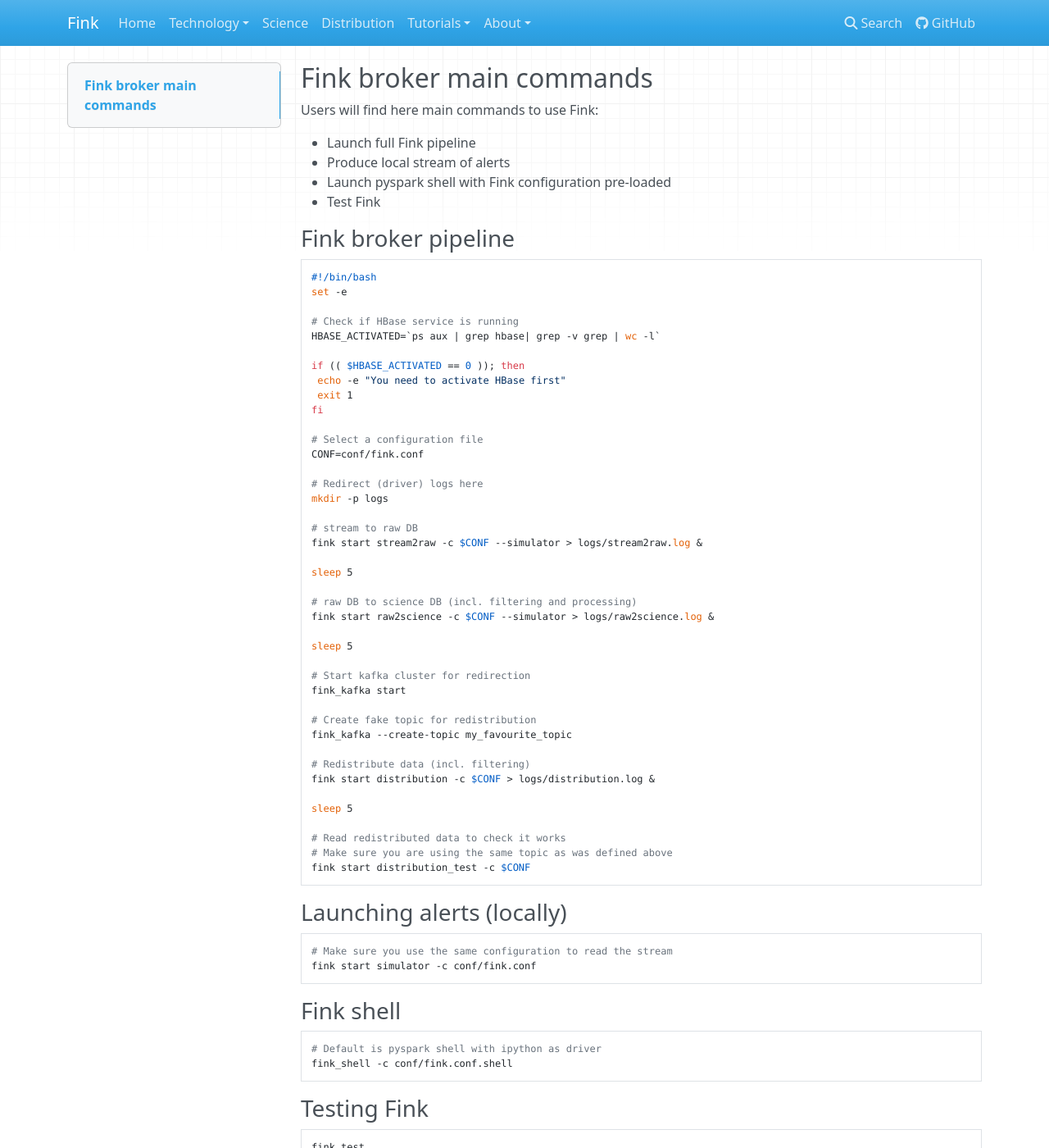
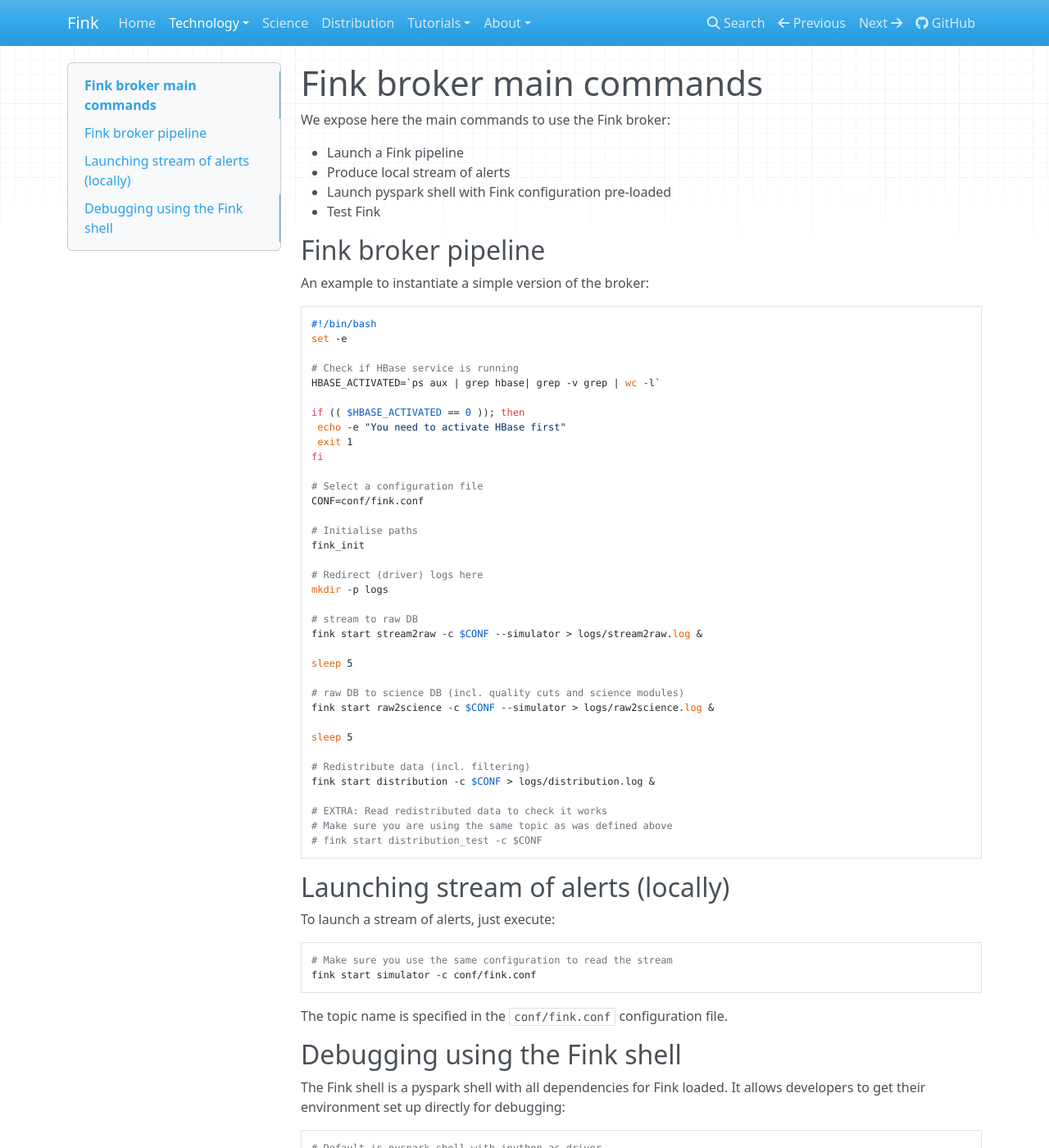
Before and after one commit to astrolabsoftware/fink, an MkDocs documentation site: the page built from docs/broker/cheatsheet.md, in a window 1280 px wide and 1400 px high. Shown: the whole window at 82% size. Built offline with MkDocs 1.6.1, drawn with Linux system fonts in a browser that asks for light colours; nearby versions of some CDN libraries; some of the changed text lies outside the part shown.

Commit message:
Update the index and the broker section

````diff
--- a/docs/cheatsheet.md
+++ b/docs/broker/cheatsheet.md
@@ -1,13 +1,15 @@
-## Fink broker main commands
+# Fink broker main commands
 
-Users will find here main commands to use Fink:
+We expose here the main commands to use the Fink broker:
 
-- Launch full Fink pipeline
+- Launch a Fink pipeline
 - Produce local stream of alerts
 - Launch pyspark shell with Fink configuration pre-loaded
 - Test Fink
 
-### Fink broker pipeline
+## Fink broker pipeline
+
+An example to instantiate a simple version of the broker:
 
 ```bash
 #!/bin/bash
@@ -24,6 +26,9 @@ fi
 # Select a configuration file
 CONF=conf/fink.conf
 
+# Initialise paths
+fink_init
+
 # Redirect (driver) logs here
 mkdir -p logs
 
@@ -32,35 +37,33 @@ fink start stream2raw -c $CONF --simulator > logs/stream2raw.log &
 
 sleep 5
 
-# raw DB to science DB (incl. filtering and processing)
+# raw DB to science DB (incl. quality cuts and science modules)
 fink start raw2science -c $CONF --simulator > logs/raw2science.log &
 
 sleep 5
 
-# Start kafka cluster for redirection
-fink_kafka start
-
-# Create fake topic for redistribution
-fink_kafka --create-topic my_favourite_topic
-
 # Redistribute data (incl. filtering)
 fink start distribution -c $CONF > logs/distribution.log &
 
-sleep 5
-
-# Read redistributed data to check it works
+# EXTRA: Read redistributed data to check it works
 # Make sure you are using the same topic as was defined above
-fink start distribution_test -c $CONF
+# fink start distribution_test -c $CONF
 ```
 
-### Launching alerts (locally)
+## Launching stream of alerts (locally)
+
+To launch a stream of alerts, just execute:
 
 ```bash
 # Make sure you use the same configuration to read the stream
 fink start simulator -c conf/fink.conf
 ```
 
-### Fink shell
+The topic name is specified in the `conf/fink.conf` configuration file.
+
+## Debugging using the Fink shell
+
+The Fink shell is a pyspark shell with all dependencies for Fink loaded. It allows developers to get their environment set up directly for debugging:
 
 ```bash
 # Default is pyspark shell with ipython as driver
@@ -69,6 +72,8 @@ fink_shell -c conf/fink.conf.shell
 
 ### Testing Fink
 
+To launch the full test suite of the broker, just execute:
+
 ```bash
 fink_test
 ```
--- a/mkdocs.yml
+++ b/mkdocs.yml
@@ -5,15 +5,16 @@ edit_uri: ""
 nav:
     - Home: index.md
     - Technology:
-      - Welcome: broker/introduction.md
-      - Configuration: broker/configuration.md
-      - Databases: broker/database.md
-      - Services: broker/available-services.md
-      - Dashboard: broker/dashboard.md
+      - Getting started: broker/introduction.md
+      - Broker commands: broker/cheatsheet.md
+      # - Configuration: broker/configuration.md
+      # - Databases: broker/database.md
+      # - Services: broker/available-services.md
+      # - Dashboard: broker/dashboard.md
       - Simulating streams: broker/simulator.md
-      - Testing Fink: broker/testing-fink.md
-      - Redistributing alerts: broker/streaming-out.md
-      - Howto: broker/howto.md
+      - Testing Fink broker: broker/testing-fink.md
+      - Redistributing alerts using Kafka: broker/streaming-out.md
+      # - Howto: broker/howto.md
     - Science: science/introduction.md
     - Distribution: distribution/introduction.md
     - Tutorials:
````
Also changed, not shown: docs/broker/introduction.md (+11 -0 lines), docs/broker/simulator.md (+6 -2 lines), docs/broker/streaming-out.md (+12 -11 lines), docs/index.md (+1 -1 lines).
